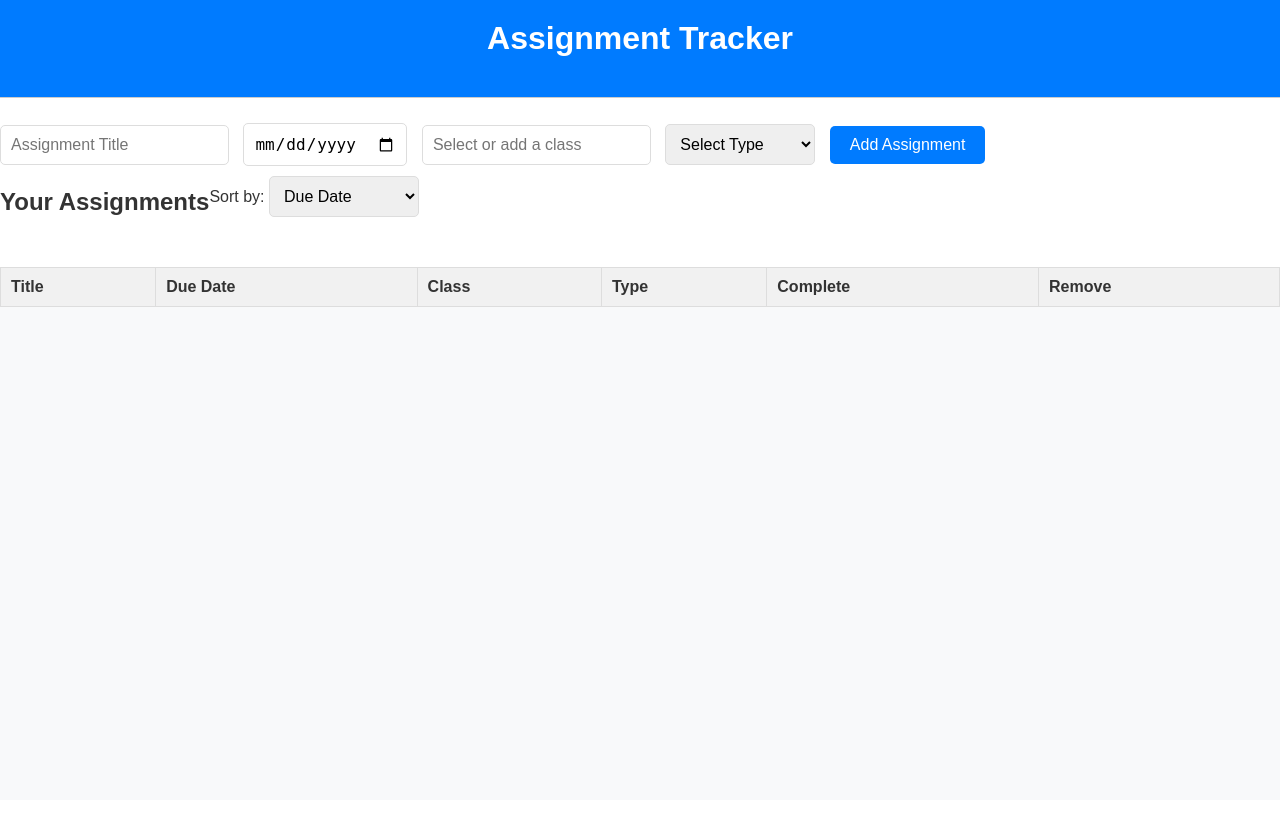
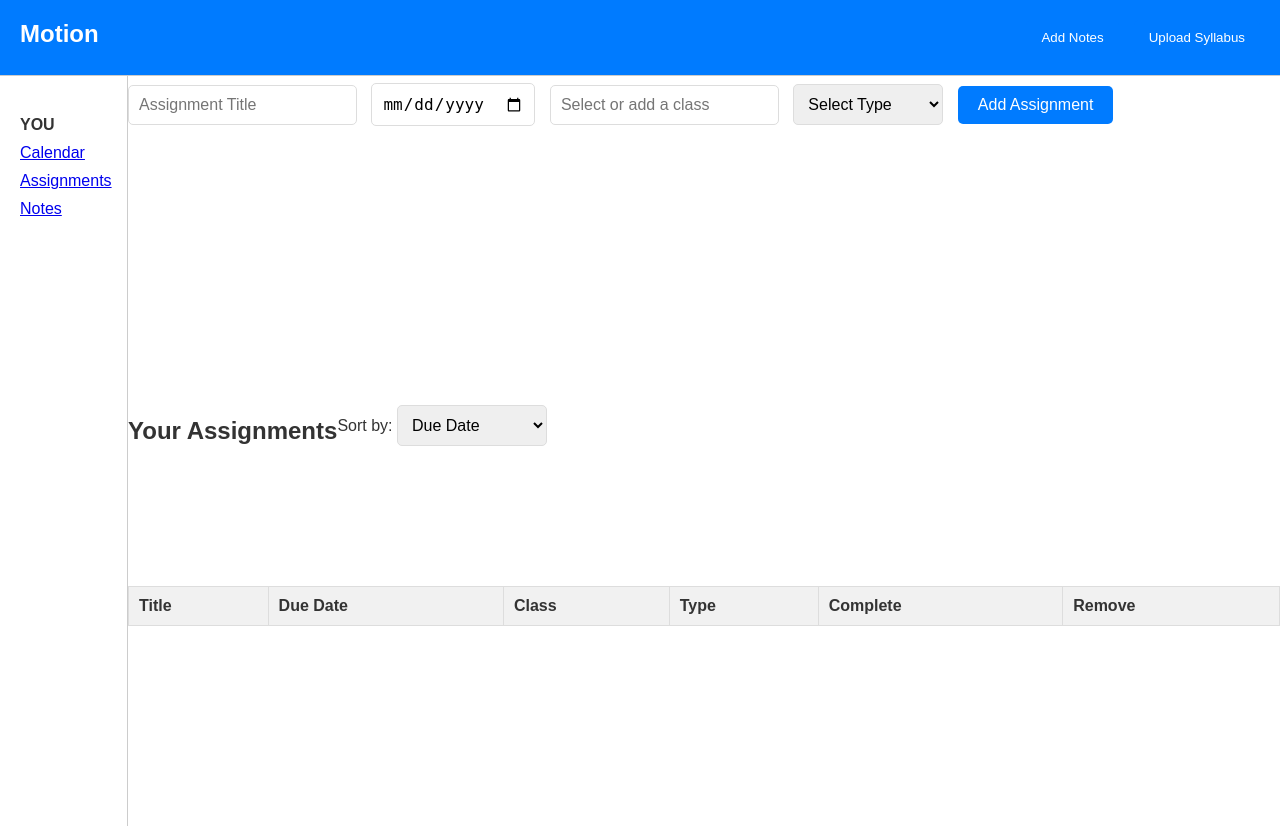
Before and after one commit to joel-koshy/motion, a Django app: page /tracker/ in a window 1280 px wide. Before the commit the page ends 307 px from the top, so only its background shows below. Run offline with Django 5.2, Linux system fonts and the light colour scheme; a user stored in the database is signed in; data comes from the database, SQL or seed files in the repository; lists and menus that the app fills with data are empty.

Commit message:
Navigation Updates

```diff
--- a/project/main/templates/main/Assignment_Tracker.html
+++ b/project/main/templates/main/Assignment_Tracker.html
@@ -6,17 +6,8 @@ Assingment Tracker
 <style>
 
 </style>
-{%block main%}
-<meta charset="UTF-8">
-    <meta name="viewport" content="width=device-width, initial-scale=1.0">
-    <title>Assignment Tracker</title>
-<header>
-    <h1 >Assignment Tracker</h1>
-</header>
-<!-- Form to Add New Assignment -->
-&nbsp;
-&nbsp;
-        <div class="tracker-add-assignment">
+{%block content%}
+<div class="tracker-add-assignment">
         <form action="" >
             {%csrf_token%}
 
--- a/project/main/templates/main/base.html
+++ b/project/main/templates/main/base.html
@@ -78,13 +78,13 @@
      }
 
      aside {
-         width: 250px;
+        min-width: 10vw;
+         max-width: 20vw;
          background-color: #fff;
          border-right: 1px solid #ccc;
          padding: 20px;
          height: calc(100vh - 50px); /* Deducting the height of the header */
      }
-
      aside .menu .section-title {
          font-size: 16px;
          font-weight: bold;
@@ -472,11 +472,36 @@ header {
 <body>
 
     <main>
-        {% block main%}
+    <div class="container"></div>
+    <header>
+        <div class="logo">Motion</div>
+        <nav>
+            <ul>
+                <button id="addNotesButton">Add Notes</button>
+                <button id="uploadButton" onclick="openUploadPopup()">Upload Syllabus</button>
+
+            </ul>
+        </nav>
+    </header>
+    <div class="something">
+        <aside>
+            <div class="menu">
+                <div class="section-title">YOU</div>
+                <ul>
+                    <li><a href="/upload">Calendar</a></li>
+                    <li><a href="/tracker">Assignments</a></li>
+                    <li><a href="/notes">Notes</a></li>
+                </ul>
+        </aside>
+        {% block content%}
 
         {% endblock %}
 
-        {% block content%}
+
+    </div>
+
+</div>
+        {% block main%}
 
         {% endblock %}
 
```
Also changed, not shown: project/main/templates/main/Notes_Tracker.html (+5 -4 lines), project/main/templates/main/upload_pdf.html (+1 -28 lines).
